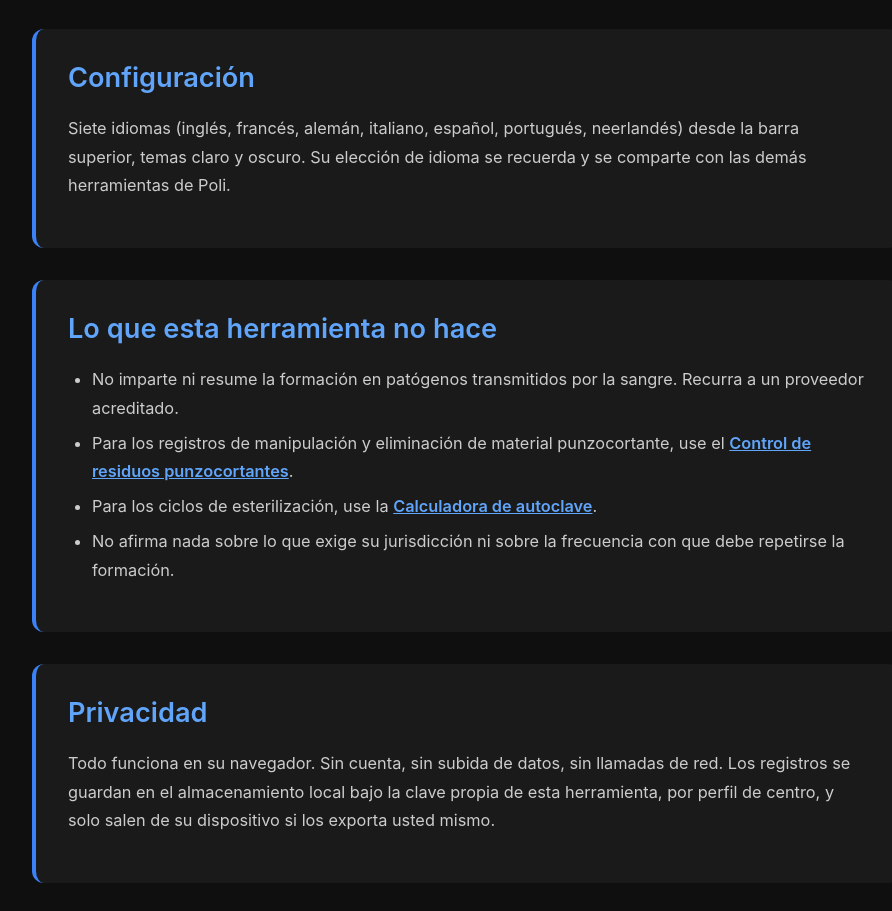
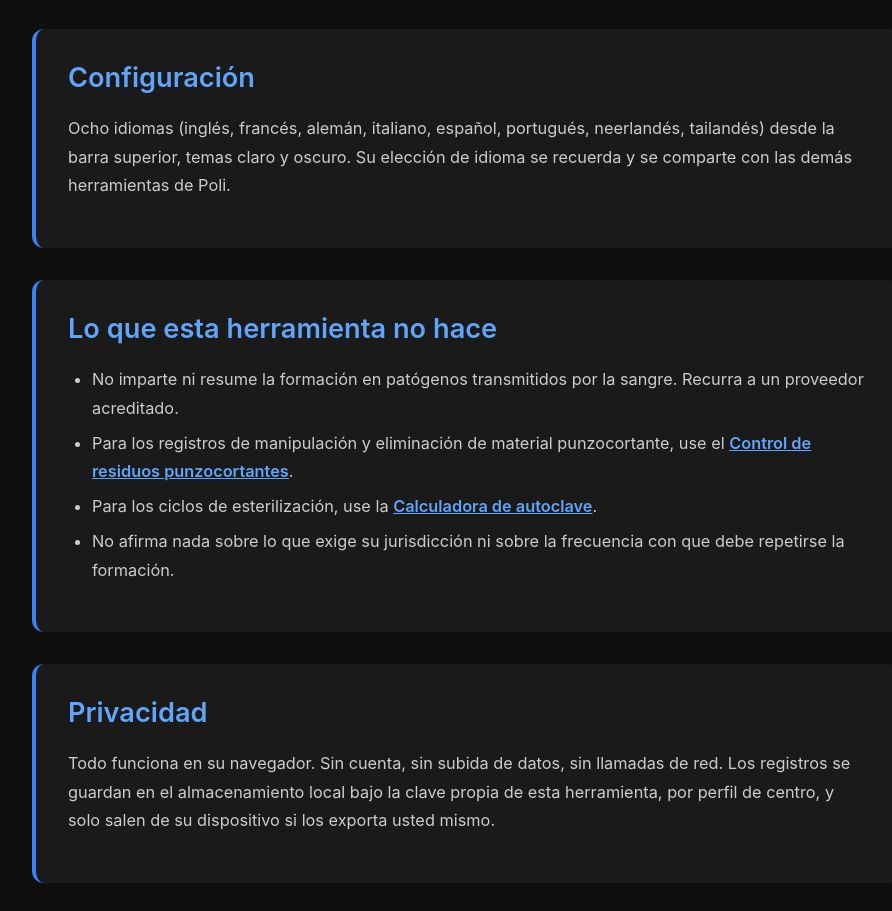
Before and after one commit to Poli-International/bbp-training-tracker, a plain HTML site: page documentation-es.html in a window 1280 px wide. Shown: the part 2438-3349 px from the top of the page, without its empty margins (174-1066 px from the left). Drawn offline with Linux system fonts and the light colour scheme.

Commit message:
sync documentation-es.html from the live site
The website copy of this tool moved on and the repo did not, so an
AI Studio import from here would have reverted it.

```diff
--- a/documentation-es.html
+++ b/documentation-es.html
@@ -80,7 +80,7 @@
         </div>
         <div class="doc-section">
         <h2>Configuración</h2>
-        <p>Siete idiomas (inglés, francés, alemán, italiano, español, portugués, neerlandés) desde la barra superior, temas claro y oscuro. Su elección de idioma se recuerda y se comparte con las demás herramientas de Poli.</p>
+        <p>Ocho idiomas (inglés, francés, alemán, italiano, español, portugués, neerlandés, tailandés) desde la barra superior, temas claro y oscuro. Su elección de idioma se recuerda y se comparte con las demás herramientas de Poli.</p>
         </div>
         <div class="doc-section">
         <h2>Lo que esta herramienta no hace</h2>
```
